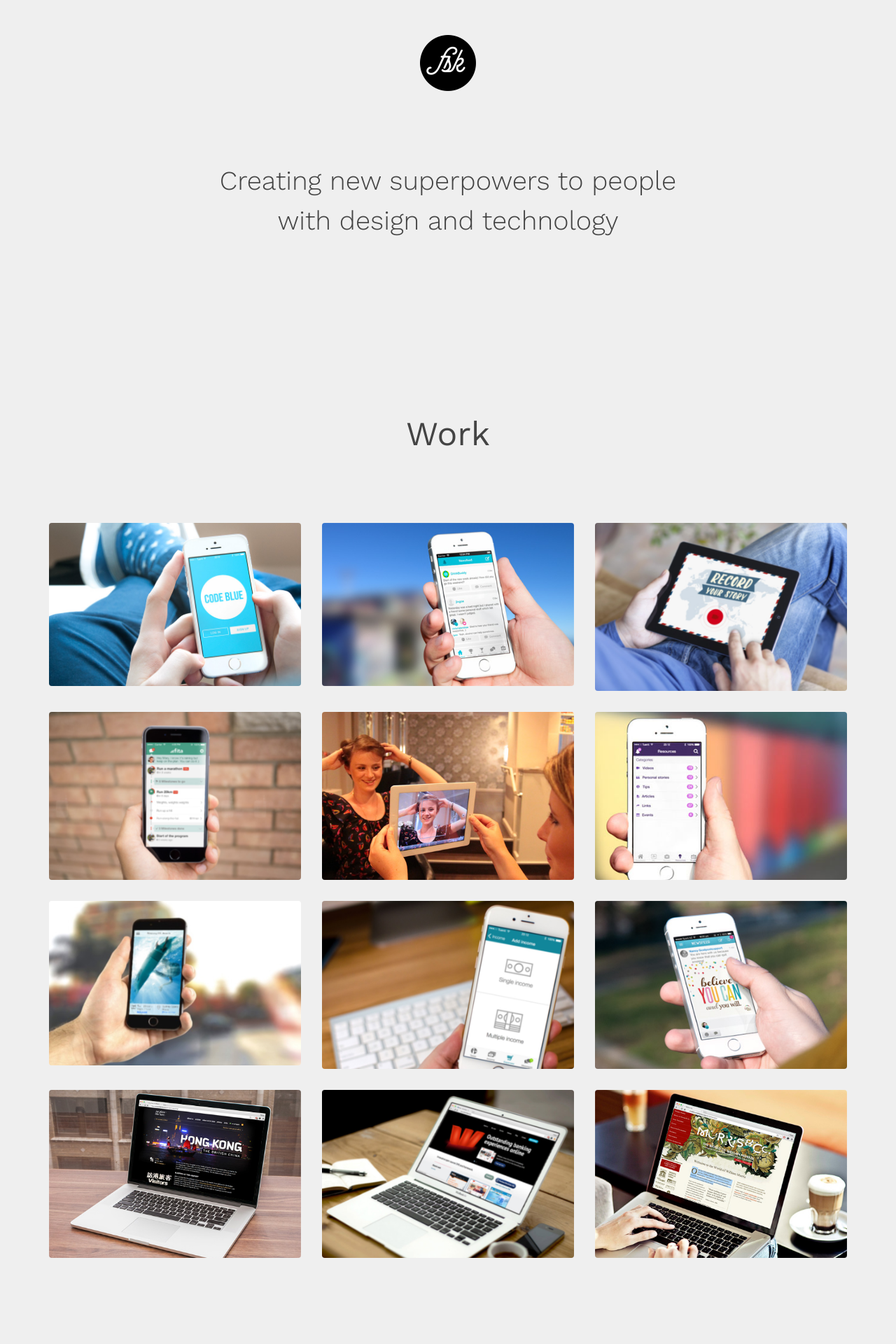
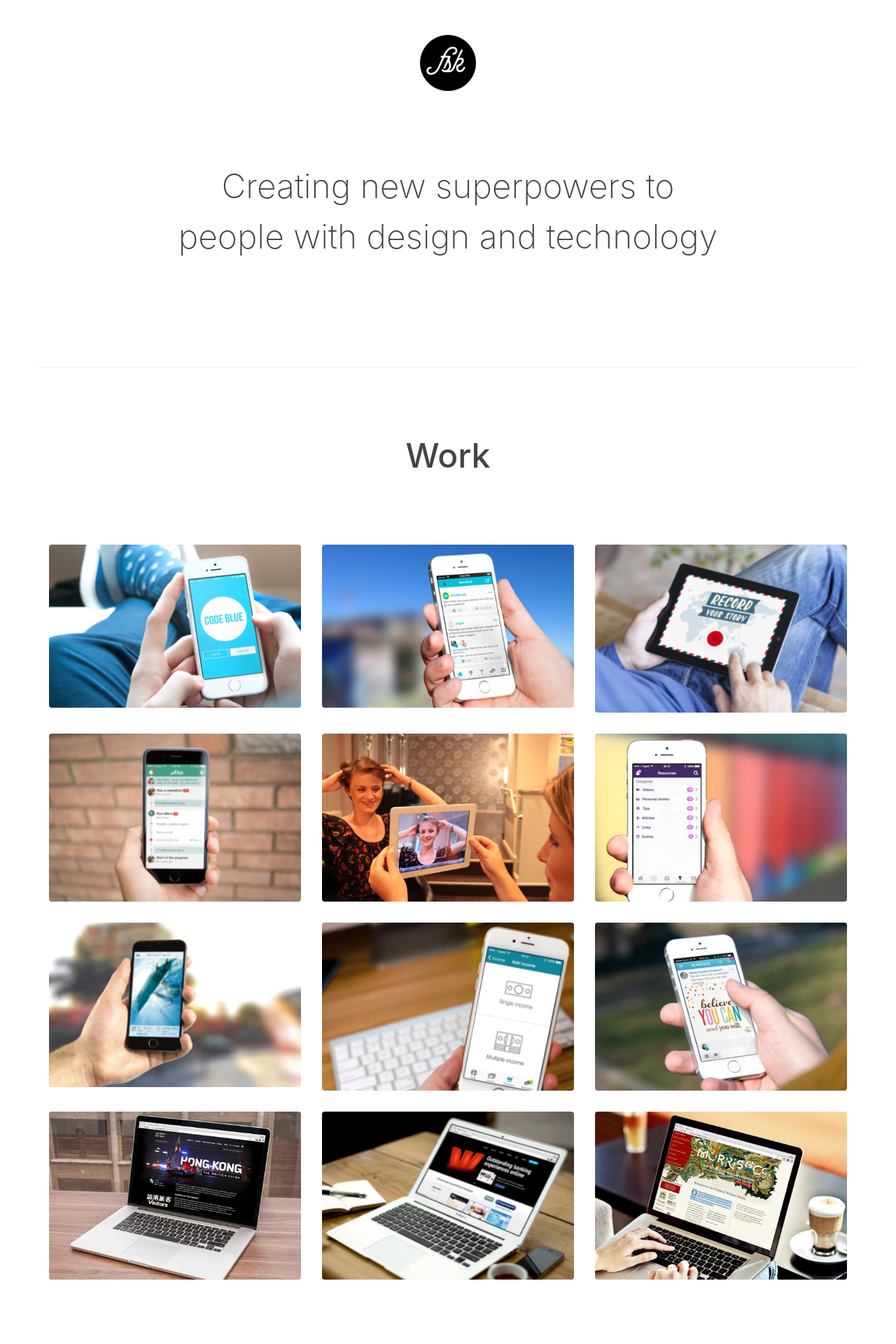
Before and after one commit to felipeskroski-zz/felipeskroski.github.io, a Jekyll site: the page built from index.html, in a window 1280 px wide. Shown: the top 1920 px of the page at 70% size. Built offline with Jekyll 4.4.1, drawn with Linux system fonts in a browser that asks for light colours; nearby versions of some CDN libraries; some web fonts are replaced.

Commit message:
font update

```diff
--- a/_sass/_base.scss
+++ b/_sass/_base.scss
@@ -5,13 +5,14 @@ html {
   min-height: 100%;
 }
 body{
-  font-family: $primary-font;
-  font-size: 1.6em;
+  font-family: $heading-font;
+  font-size: 1.5em;
   color: $font-color;
   background-color: $bg-color;
   padding: 0px 0 0;
   margin: 0 0 0px;
   line-height: 2em;
+  font-weight: 300;
 
 }
 body.bg-neutral{
@@ -49,8 +50,8 @@ article p {
   margin-top: 0;
 }
 hr{
-  background: rgba(black, 0.1);
-  border-color: rgba(black, 0.1);
+  background: rgba(black, 0.03);
+  border-color: rgba(black, 0.03);
   &.gap{
     margin-top: 100px;
   }
@@ -62,7 +63,7 @@ footer {
   height: 100px;
   width: 100%;
   font-size: .8em;
-  font-family: $primary-font;
+  font-family: $heading-font;
 }
 
 
@@ -80,7 +81,7 @@ nav{
   position: absolute;
   top: 30px;
   right: 0px;
-  font-family: $primary-font;
+  font-family: $heading-font;
   font-size: 16px;
   a{
     color: $link-color;
--- a/_sass/_layout.scss
+++ b/_sass/_layout.scss
@@ -26,16 +26,17 @@ PAGE SPECIFIC
 }
 .home{
   padding: 50px 0;
-
+  border-bottom: 1px solid #eee;
   h1{
     font-weight: normal;
     font-family: $heading-font;
-    font-size: 38px;
+    font-size: 48px;
     text-align: center;
     line-height: 1.5em;
     margin: 100px auto 100px;
-    font-weight: 100;
-    max-width: 660px;
+    font-weight: 200;
+    max-width: 800px;
+
     @media (max-width: 768px){
       font-size: 36px;
       margin: 50px 0;
@@ -84,7 +85,7 @@ PAGE SPECIFIC
       font-weight: normal;
     }
     p{
-      font-family: $primary-font;
+      font-family: $heading-font;
       font-size: 14px;
       margin: 5px 0;
       color: rgba(white, .7);
@@ -147,17 +148,17 @@ PAGE SPECIFIC
     font-size: 19px;
     max-width: 600px;
     margin: auto;
-    line-height: 1.8em;
-    font-weight: normal;
-    font-family: $primary-font;
+    line-height: 1.5em;
+    font-weight: 300;
+    font-family: $heading-font;
     text-align: center;
 
   }
 }
 .page{
   article{
-    font-size: 20px;
-    line-height: 1.5em;
+    font-size: 22px;
+    line-height: 1.7em;
     max-width: 760px;
     margin: auto;
   }
@@ -214,8 +215,8 @@ PAGE SPECIFIC
     color: $font-color;
   }
   hr{
-    background: rgba(black, 0.1);
-    border-color: rgba(black, 0.1);
+    background: rgba(black, 0.03);
+    border-color: rgba(black, 0.03);
   }
 }
 
--- a/css/main.scss
+++ b/css/main.scss
@@ -49,13 +49,11 @@
 
 /* Variables */
 /* ----------------------------------------------------------*/
-$bg-color: #efefef;
+$bg-color: white;
 $font-color: #444;
 $body-color: #efefef;
 $link-color: #2389bc;
-$heading-font: 'Work Sans', Helvetica, Arial, sans-serif;
-$primary-font: 'Lora', Helvetica, Arial, sans-serif;
-$secondary-font: 'PT Mono', Courier, monospace;
+$heading-font: -apple-system,BlinkMacSystemFont,"Segoe UI",Roboto,Oxygen-Sans,Ubuntu,Cantarell,"Helvetica Neue",sans-serif;
 
 
 
--- a/index.html
+++ b/index.html
@@ -51,6 +51,7 @@ layout: default
           </div>
           <h3>I'm Felipe Skroski a designer & developer based in Wellington, New Zealand. I create products for web and mobile. Working for over 12 years with organisations ranging from dynamic startups to large corporations located around the globe.
           <br>
+          <br>
           <strong><a href="{{ site.baseurl }}/about">More →</a></strong>
           </h3>
           <hr class="gap">
```
Also changed, not shown: about.md (+2 -2 lines), assets/img/profile.jpg.
